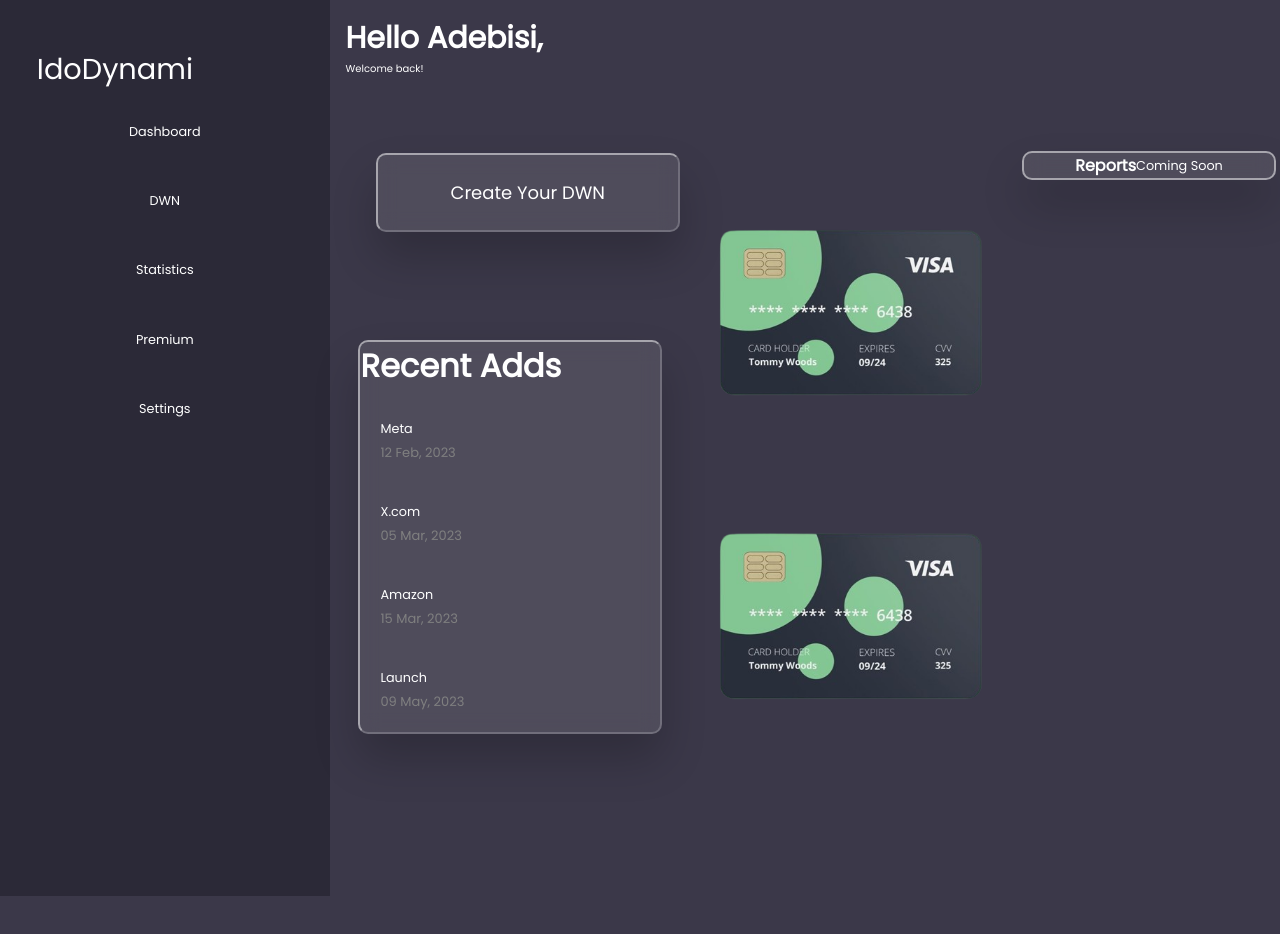
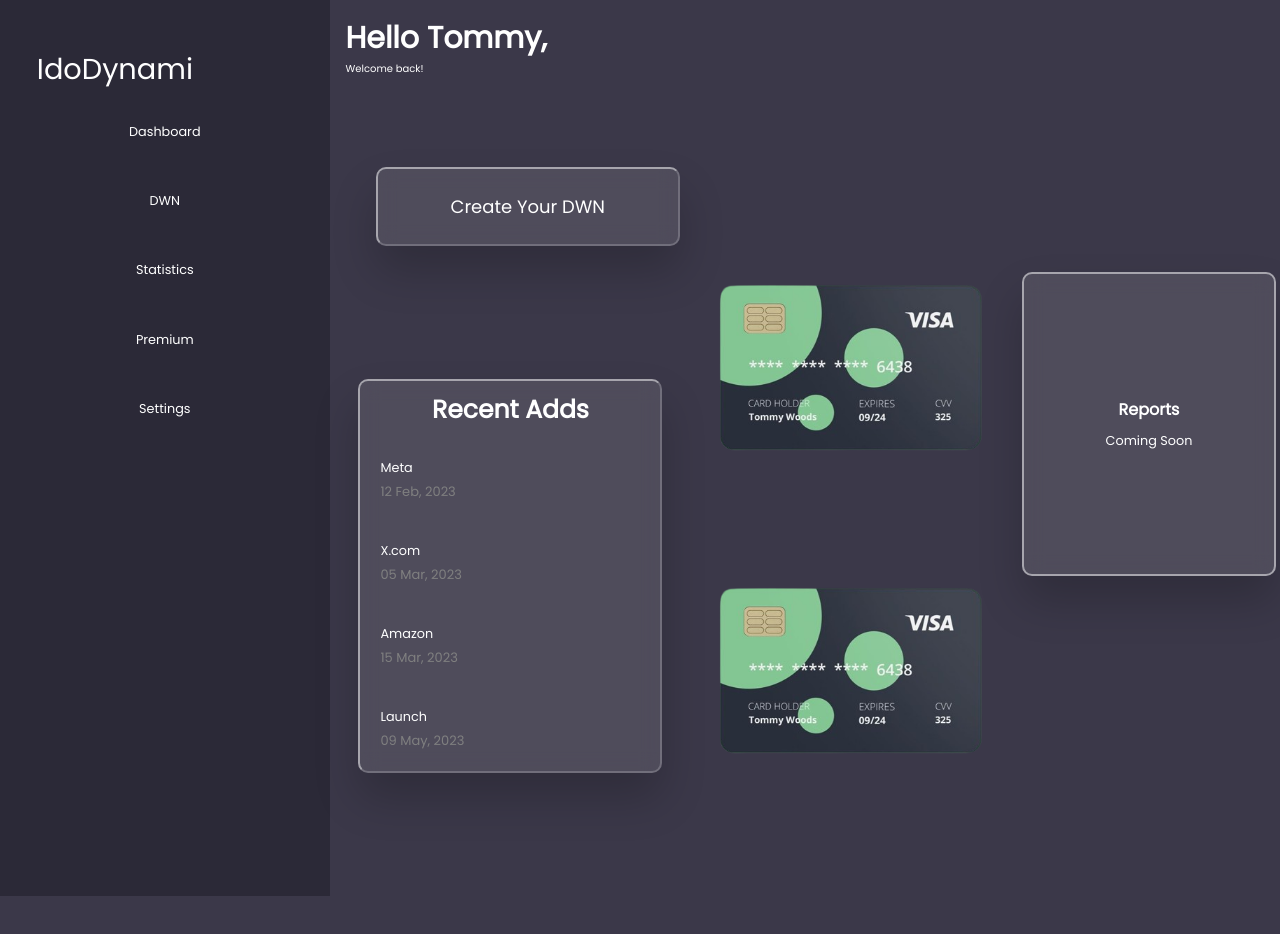
Before and after one commit to theonevo/IdioDynami, a plain HTML site: page public/index.html in a window 1280 px wide. Shown: the top 934 px of the page. Drawn offline with Linux system fonts and the light colour scheme.

Commit message:
progress

```diff
--- a/public/index.html
+++ b/public/index.html
@@ -32,7 +32,7 @@
 
         <section class="main-body">
             <section class="head">
-                <p id="first">Hello Adebisi,</p>
+                <p id="first">Hello Tommy,</p>
                 <p id="second">Welcome back!</p>
             </section>
 
--- a/public/styles/style.css
+++ b/public/styles/style.css
@@ -16,35 +16,7 @@ body{
     height: auto;
 }
 
-/*.glass-container h2{
-    font-size: 5em;
-    color: aquamarine;
-    text-shadow: 0 10px 20px rgba(0, 0, 0, .5);
-    pointer-events: none;
-    user-select: none;
-}
-
-.glass-container{
-    display: flex;
-    justify-content: center;
-    align-items: center;
-    min-height: 100vh;
-}
-
-.glass-container .glass{
-    position: absolute;
-    width: 400px;
-    height: 200px;
-    background: rgba(255, 255, 255, 0.1);
-    box-shadow: 0 25px 45px rgba(0, 0, 0, .2);
-    border-radius: 50px;
-    border: 2px solid rgba(255, 255, 255, .5);
-    border-right: 2px solid rgba(255, 255, 255, .2);
-    border-bottom: 2px solid rgba(255, 255, 255, .2);
-    backdrop-filter: blur(3px);
-}*/
-
-/** Side-Menu**/
+/** side menu **/
 
 .side-menu{
     width: 20%;
@@ -180,12 +152,11 @@ main-body{
 
   }
 
-  h3{
+  .glass2 h3{
     font-weight: 800;
     font-size: 25px;
-    margin: 15px auto;
+    margin: 10px auto;
     color: #fff;
-
   }
 
   .item{
@@ -212,7 +183,7 @@ main-body{
 
   .cards{
     position: relative;
-    top: -34%;
+    top: -24%;
     left: 55%;
     display: flex;
     flex-direction: column;
@@ -227,7 +198,7 @@ main-body{
 
  .reports{
     position: relative;
-    top: -85%;
+    top: -61%;
     left: 120%;
     border: 2px solid rgba(255, 255, 255, 0.5);
     background: rgba(255, 255, 255, 0.1);
@@ -236,10 +207,15 @@ main-body{
     backdrop-filter: blur(10px);
     width: 250px;
     display: flex;
+    flex-direction: column;
     justify-content: center;
     align-items: center;
+    height: 300px;
+ }
 
- }
+ .reports h4, .reports p {
+    margin: 5px; /* Add some spacing between the elements */
+}
 
  .reports h4{
     color: #fff;
```
Also changed, not shown: public/landingpage.html (+1 -1 lines).
